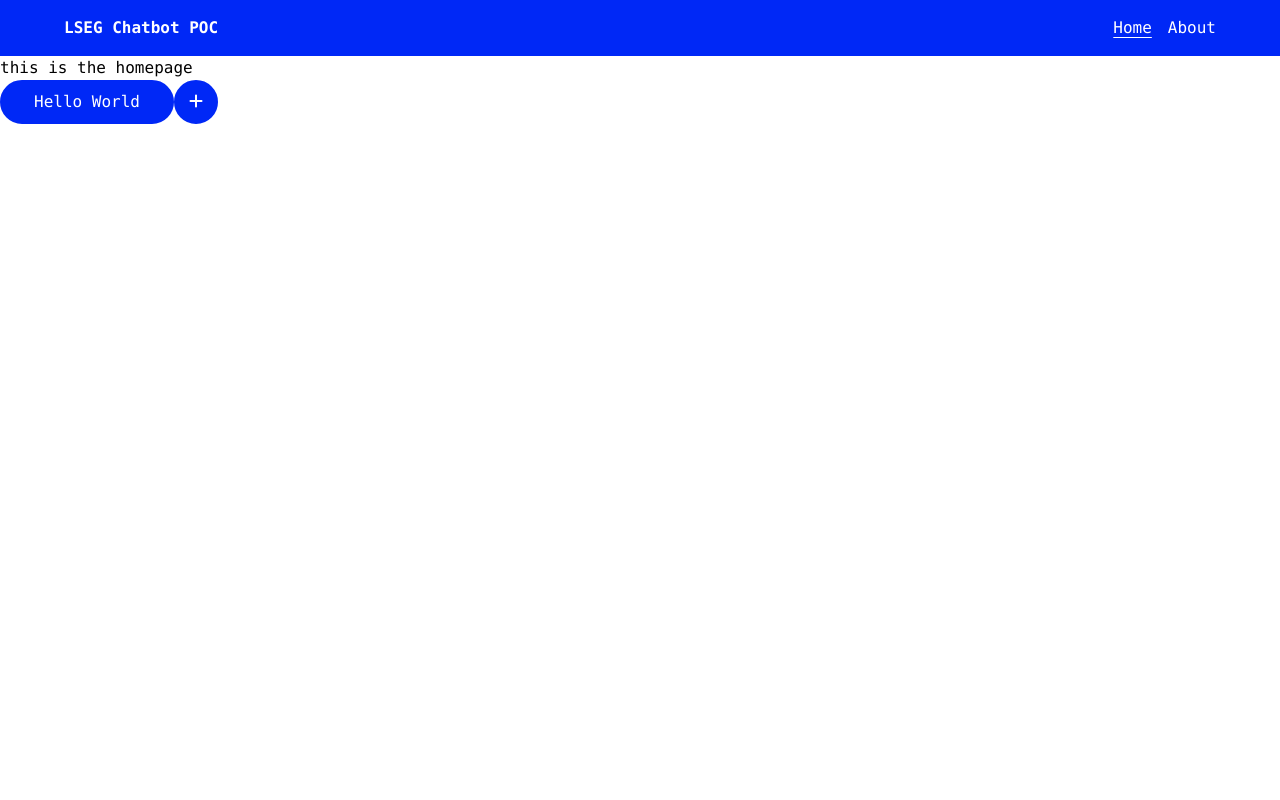
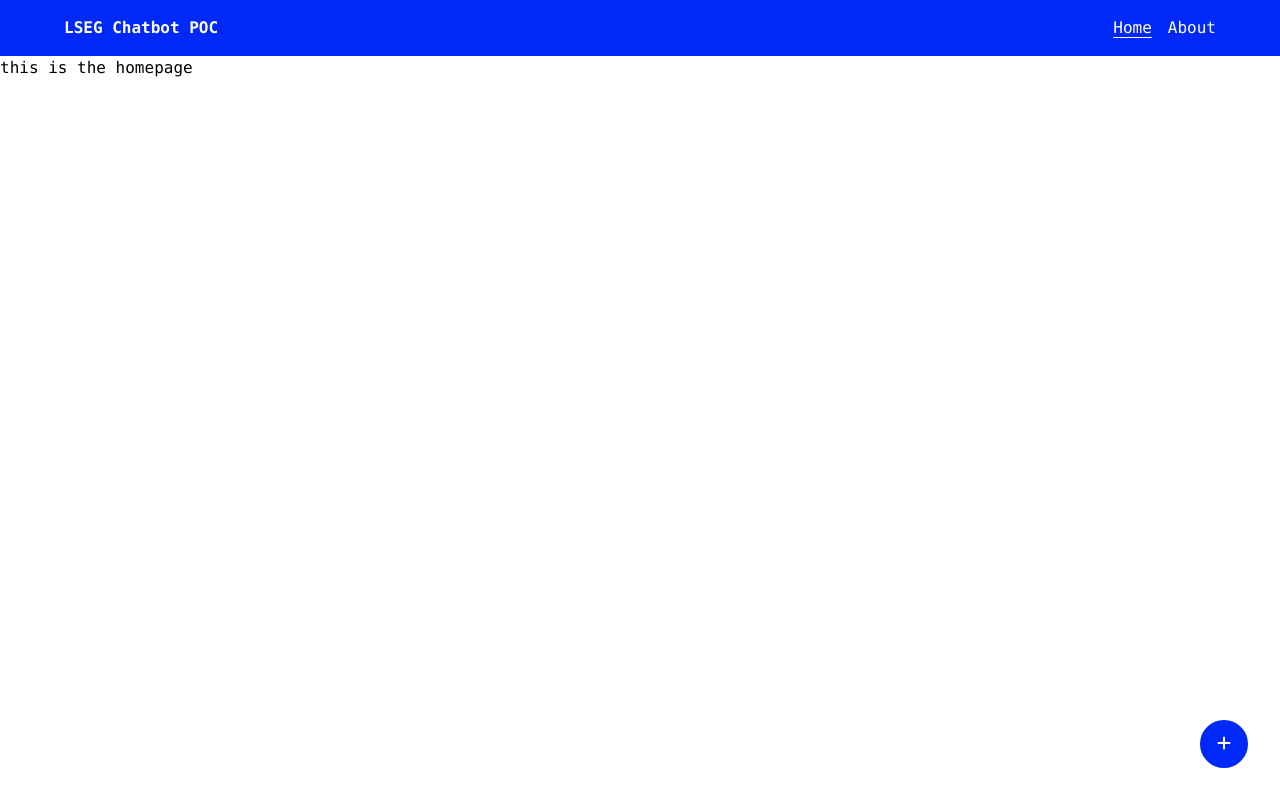
Before and after one commit to con17man/lseg-assignment, a Vue app: page / in a window 1280 px wide. Built offline with nearby package versions, Linux system fonts and the light colour scheme.

Commit message:
create main chat component; add chat toggle CTA; fetch data on chat toggle

```diff
--- a/index.html
+++ b/index.html
@@ -7,7 +7,7 @@
     <title>LSEG chatbot POC</title>
   </head>
   <body>
-    <div id="app"></div>
+    <div id="app" class="relative h-screen"></div>
 
     <script type="module" src="/src/main.js"></script>
     <script
--- a/src/App.vue
+++ b/src/App.vue
@@ -3,12 +3,12 @@ import { RouterLink, RouterView } from 'vue-router';
 import { useMainStore } from './stores/store';
 import { onMounted } from 'vue';
 
-import LsegButton from './components/LsegButton.vue';
+import LsegChatbot from './components/LsegChatbot.vue';
 
 const store = useMainStore();
 
 onMounted(async () => {
-  await store.fetchTopStocks();
+  // await store.fetchTopStocks();
 });
 
 </script>
@@ -25,10 +25,7 @@ onMounted(async () => {
   <RouterView />
 
   <!-- Chatbot here -->
-  <lseg-button label="Hello World" />
-  <lseg-button class="btn--rounded">
-    <i class="fa-solid fa-plus"></i>
-  </lseg-button>
+  <lseg-chatbot @start-chat="store.fetchTopStocks" />
 </template>
 
 <style scoped lang="scss">
--- a/src/components/LsegButton.vue
+++ b/src/components/LsegButton.vue
@@ -26,7 +26,7 @@ defineProps({
   }
 
   &--rounded {
-    @apply w-11 h-11 p-2 border-blue;
+    @apply w-12 h-12 p-2 border-blue;
   }
 }
 </style>
--- /dev/null
+++ b/src/components/LsegChatbot.vue
@@ -0,0 +1,35 @@
+<script setup>
+import { reactive } from 'vue';
+import LsegButton from './LsegButton.vue';
+
+const data = reactive({
+  chatToggle: false
+});
+
+const emit = defineEmits(['startChat']);
+
+const toggleConversationView = () => {
+  data.chatToggle = !data.chatToggle;
+
+  if (data.chatToggle) {
+    emit('startChat');
+  }
+};
+</script>
+
+<template>
+  <section class="chat">
+    <lseg-button class="btn--rounded" @click="toggleConversationView">
+      <i v-if="!data.chatToggle" class="fa-solid fa-plus"></i>
+      <i v-else class="fa-solid fa-close"></i>
+    </lseg-button>
+
+    <!-- Chat window -->
+  </section>
+</template>
+
+<style scoped lang="scss">
+.chat {
+  @apply absolute bottom-8 right-8;
+}
+</style>
```
